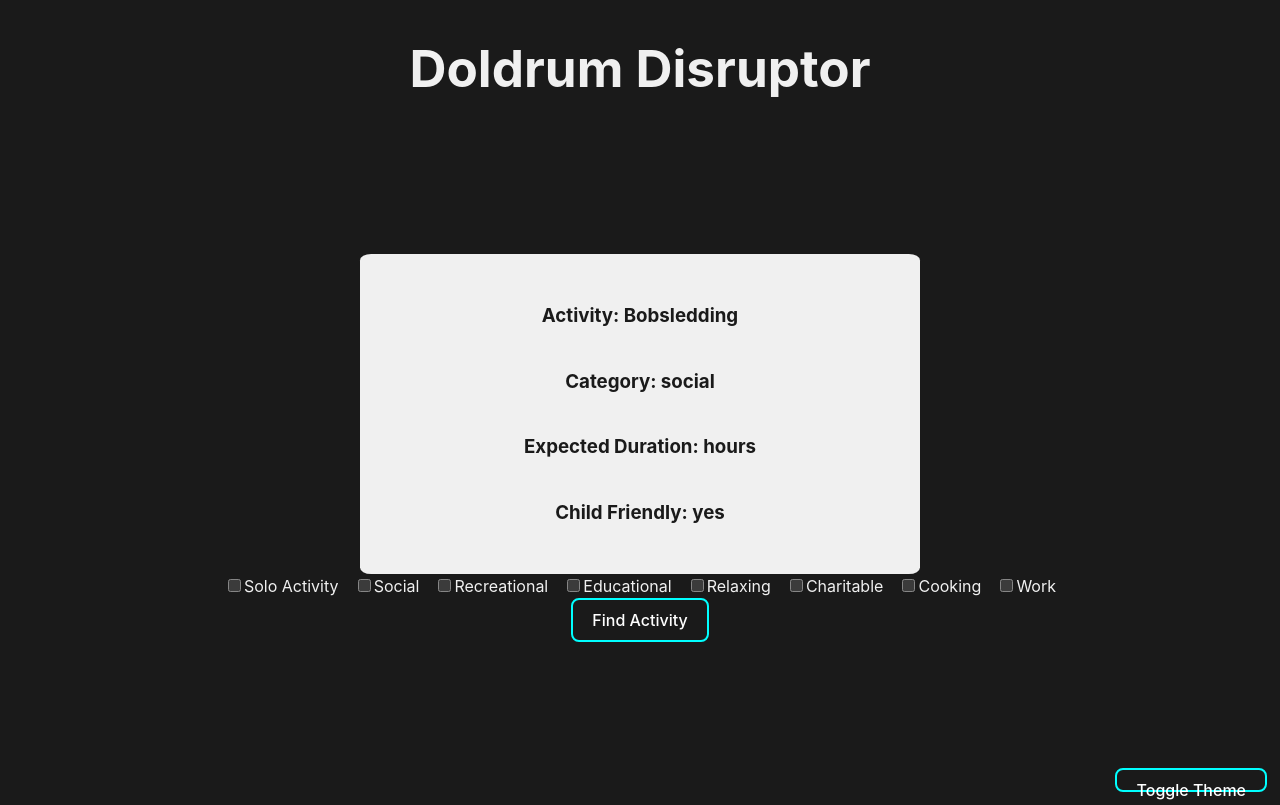
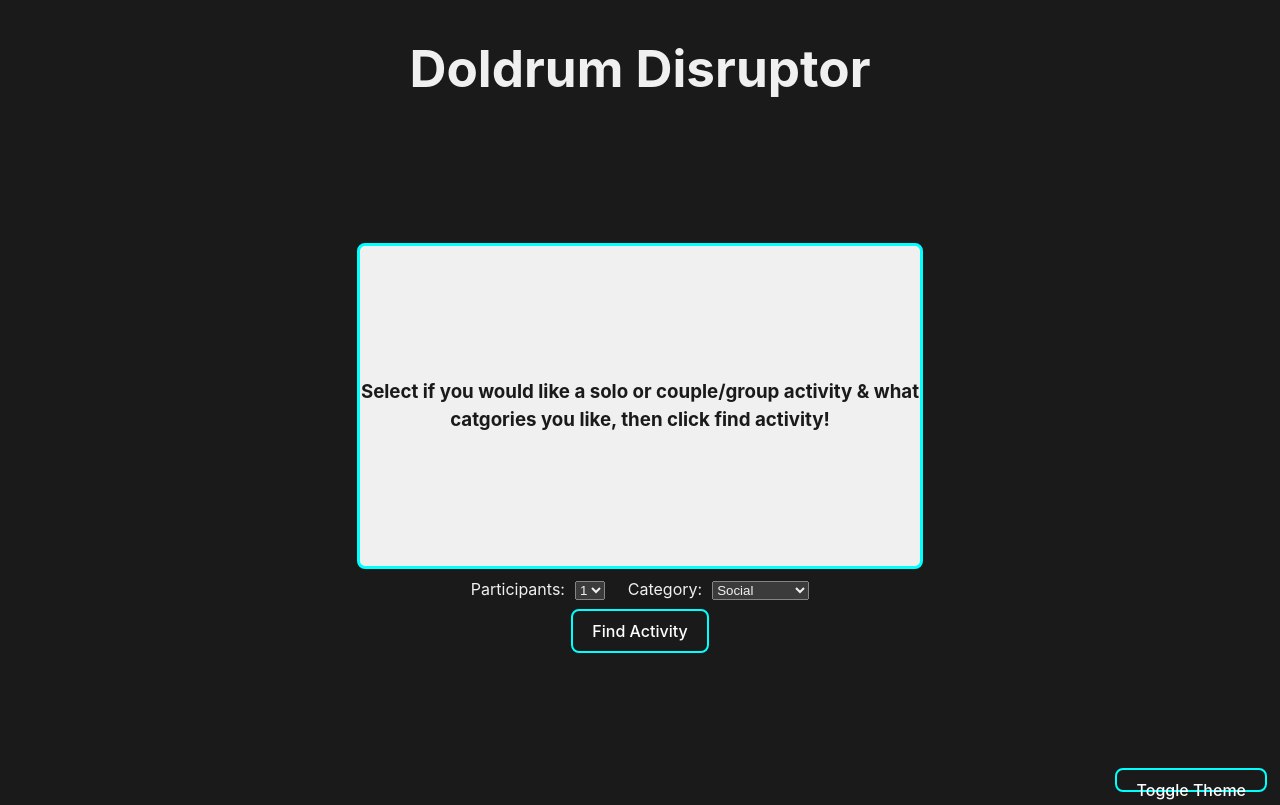
Before and after one commit to LouisMDenman/doldrumDisruptor, a React (Vite) app: page / in a window 1280 px wide. Built offline with nearby package versions, Linux system fonts and the light colour scheme.

Commit message:
created ActivitySelectors component to replace checkboxes, and changed from checkboxes to select lists due to API querying restraints. Also added appropriate styling

```diff
--- a/src/App.css
+++ b/src/App.css
@@ -7,13 +7,6 @@
   padding-top: 1dvh;
   padding-bottom: 1dvw;
   text-align: center;
-}
-
-#checkboxes {
-  display: flex;
-  width: 65dvw;
-  align-items: center;
-  justify-content: space-between;
 }
 
 header {
--- a/src/App.jsx
+++ b/src/App.jsx
@@ -1,7 +1,9 @@
 import './App.css'
-import './ActivityOutput.css'
+import './styles/ActivityOutput.css'
+import './styles/ActivitySelectors.css'
 import { ActivityOutput } from './components/ActivityOutput'
 import { useThemeContext } from './contexts/ThemeContextProvider'
+import { ActivitySelectors } from './components/ActivitySelectors'
 
 function App() {
 
@@ -14,40 +16,7 @@ function App() {
       </header>
       <main>
         <ActivityOutput />
-        <div id="checkboxes">
-          <div>
-            <input type="checkbox" id="solo" name="solo"/>
-            <label for="solo">Solo Activity</label>
-          </div>
-          <div>
-            <input type="checkbox" id="social" name="social"/>
-            <label for="social">Social</label>
-          </div>
-          <div>
-            <input type="checkbox" id="recreational" name="recreational"/>
-            <label for="recreational">Recreational</label>
-          </div>
-          <div>
-            <input type="checkbox" id="educational" name="educational"/>
-            <label for="educational">Educational</label>
-          </div>
-          <div>
-            <input type="checkbox" id="relaxing" name="relaxing"/>
-            <label for="relaxing">Relaxing</label>
-          </div>
-          <div>
-            <input type="checkbox" id="charitable" name="charitable"/>
-            <label for="charitable">Charitable</label>
-          </div>
-          <div>
-            <input type="checkbox" id="cooking" name="cooking"/>
-            <label for="cooking">Cooking</label>
-          </div>
-          <div>
-            <input type="checkbox" id="work" name="work"/>
-            <label for="work">Work</label>
-          </div>
-        </div>
+        <ActivitySelectors />
         <button id="search">
           Find Activity
         </button>
--- a/src/components/ActivityOutput.jsx
+++ b/src/components/ActivityOutput.jsx
@@ -3,7 +3,7 @@
 export function ActivityOutput() {
     let activityData = {"id":"0", "activity": "Bobsledding", "type": "social", "duration": "hours", "kidFriendly": "yes"}
 
-    if (activityData.id) {
+    if (false) {
         return (
             <div id="output">
                 <h3 id="activity">Activity: {activityData.activity}</h3>
--- /dev/null
+++ b/src/components/ActivitySelectors.jsx
@@ -0,0 +1,32 @@
+
+
+export function ActivitySelectors() {
+    return (
+        <div id="selectors">
+            <div id="participantselect">
+                <label for="participants">Participants:</label>
+                <select name="participants" id="participants">
+                    <option value="1">1</option>
+                    <option value="2">2</option>
+                    <option value="3">3</option>
+                    <option value="4">4</option>
+                    <option value="5">5</option>
+                    <option value="6">6</option>
+                    <option value="8">8</option>
+                </select>
+            </div>
+            <div id="typeselect">
+                <label for="category">Category:</label>
+                <select name="category" id="category">
+                    <option value="social">Social</option>
+                    <option value="recreational">Recreational</option>
+                    <option value="education">Educational</option>
+                    <option value="charity">Charitable</option>
+                    <option value="relaxation">Relaxation</option>
+                    <option value="cooking">Cooking</option>
+                    <option value="busywork">Work</option>
+                </select>
+            </div>
+        </div>
+    )
+}
--- a/src/index.css
+++ b/src/index.css
@@ -39,6 +39,15 @@ h3 {
   color: light-dark(#F0F0F0, #1a1a1a);
 }
 
+label {
+  color: light-dark(#1a1a1a, #F0F0F0);
+  padding-right: 10px;
+}
+
+select {
+  color: light-dark(#1a1a1a, #F0F0F0);
+}
+
 button {
   border-radius: 8px;
   border: 2px solid transparent;
--- a/src/ActivityOutput.css
+++ b/src/styles/ActivityOutput.css
@@ -2,7 +2,9 @@
     width: 70dvh;
     height: 40dvh;
     background-color: light-dark(#002147, #F0F0F0);
-    border-radius: 2%;
+    border-style: solid;
+    border-radius: 8px;
+    border-color: light-dark(#1a1a1a, #00FFFF);
     display: flex;
     flex-direction: column;
     justify-content: center;
--- /dev/null
+++ b/src/styles/ActivitySelectors.css
@@ -0,0 +1,7 @@
+#selectors {
+    display: flex;
+    width: 30dvw;
+    height: 5dvh;
+    align-items: center;
+    justify-content: space-evenly;
+}
```
